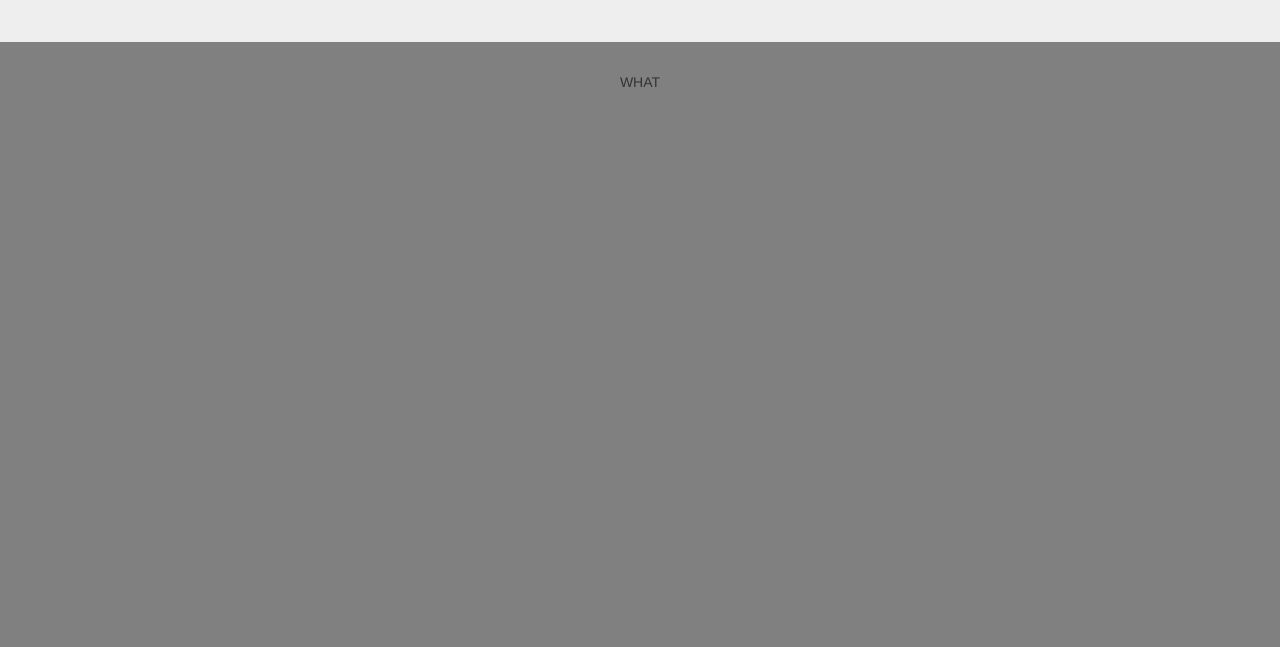
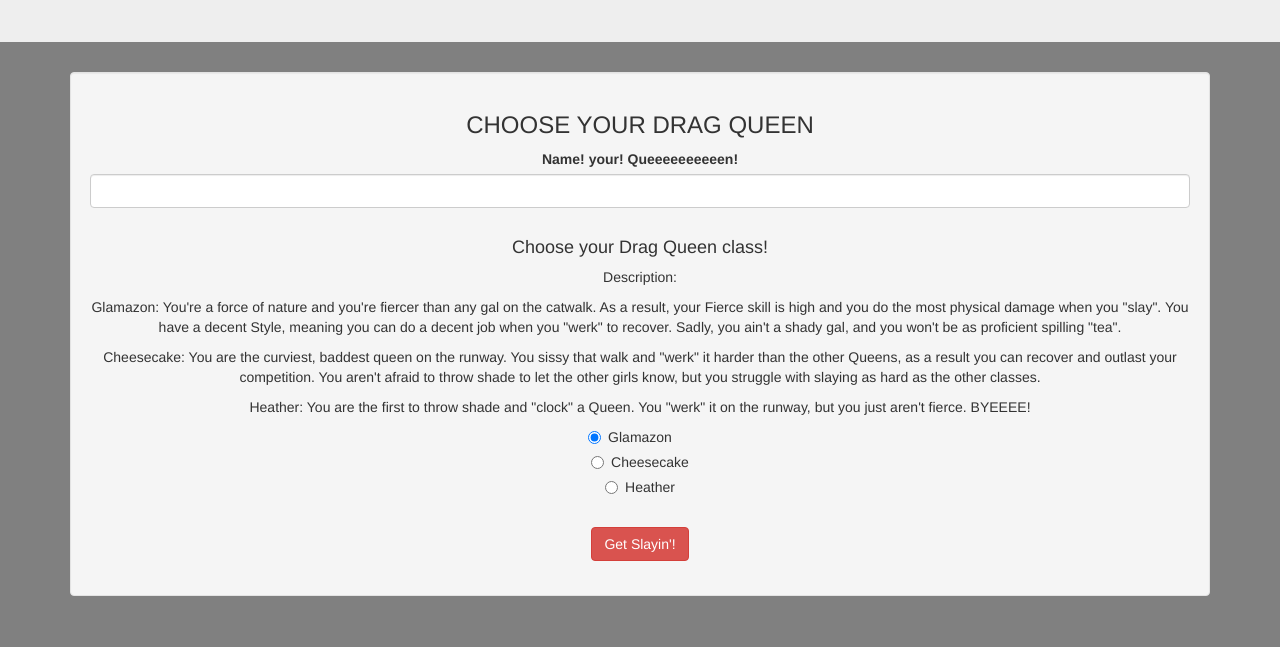
Before and after one commit to eyesicedover/DnDrag, a website built with webpack: page src/index.html in a window 1280 px wide. Shown: the part 153-800 px from the top of the page. Built offline with nearby package versions, Linux system fonts and the light colour scheme.

Commit message:
add form to index.html and jquery for player name and type

```diff
--- a/src/index.html
+++ b/src/index.html
@@ -8,10 +8,41 @@
   </head>
   <body>
     <div class="jumbotron text-center">
-      <h1>Dungeons and Drag</h1>
+      <h1>Dungeons and Drag Queens</h1>
     </div>
     <div class="container text-center">
-      <p>WHAT</p>
+      <div class="well">
+        <h3>CHOOSE YOUR DRAG QUEEN</h3>
+        <form class=" createQueen form-group" action="index.html">
+          <label for="dragName">Name! your! Queeeeeeeeeen!</label>
+          <input type="text" id="dragName" name="dragName" class="form-control">
+          <br>
+          <div class="radio">
+            <h4>Choose your Drag Queen class!</h4>
+            <p>Description:</p>
+            <p>Glamazon: You're a force of nature and you're fiercer than any gal on the catwalk. As a result, your Fierce skill is high and you do the most physical damage when you "slay". You have a decent Style, meaning you can do a decent job when you "werk" to recover. Sadly, you ain't a shady gal, and you won't be as proficient spilling "tea".</p>
+            <p>Cheesecake: You are the curviest, baddest queen on the runway. You sissy that walk and "werk" it harder than the other Queens, as a result you can recover and outlast your competition. You aren't afraid to throw shade to let the other girls know, but you struggle with slaying as hard as the other classes.</p>
+            <p>Heather: You are the first to throw shade and "clock" a Queen. You "werk" it on the runway, but you just aren't fierce. BYEEEE!</p>
+              <input type="radio" name="dragClass" value="glamazon" checked>
+              Glamazon
+            </label>
+          </div>
+          <div class="radio">
+            <label>
+              <input type="radio" name="dragClass" value="cheesecake">
+              Cheesecake
+            </label>
+          </div>
+          <div class="radio">
+            <label>
+              <input type="radio" name="dragClass" value="heather">
+              Heather
+            </label>
+          </div>
+          <br>
+          <button type="submit" class="btn btn-danger">Get Slayin'!</button>
+        </form>
+      </div>
 
     </div>
   </body>
--- a/src/main.js
+++ b/src/main.js
@@ -1,8 +1,23 @@
 import { Character } from './../js/character';
 import { Item } from './../js/item';
-import { Battle, roll } from './../js/battle';
+import { Battle} from './../js/battle';
+import { Enemy } from './../js/enemy';
 import './styles.css';
 
 $(document).ready(function() {
   let newCharacter = new Character();
+  $(".createQueen").submit(function(event) {
+    event.preventDefault();
+    let name = $("input#dragName").val();
+    let type = $("input:radio[name=dragClass]:checked").val();
+    newCharacter.name = name;
+    newCharacter.type = type;
+    if (type == "glamazon") {
+      newCharacter.createGlamazon();
+    } else if (type == "cheesecake") {
+      newCharacter.createCheesecake();
+    } else {
+      newCharacter.createHeather();
+    }
+  });
 });
```
